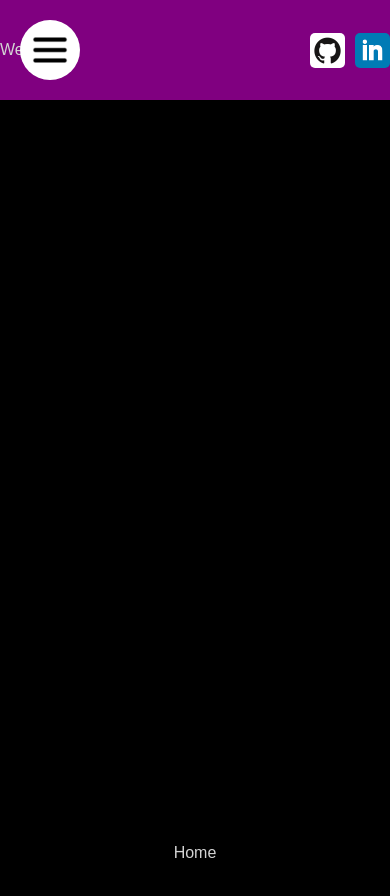
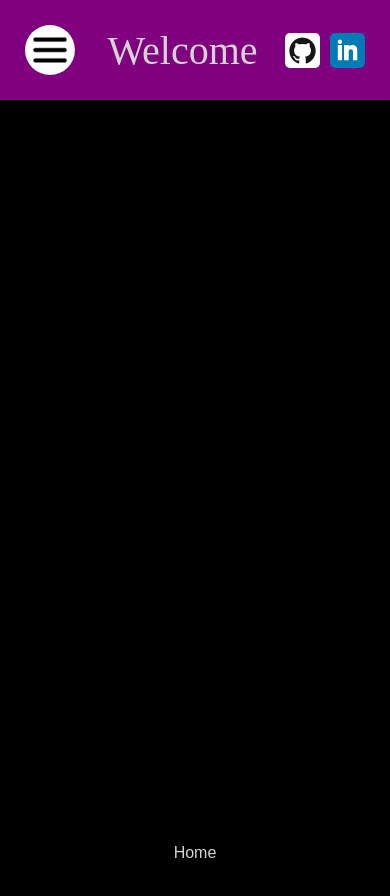
Before and after one commit to Kshitij-git24/Portfolio, a React (Create React App) app in the folder portfolio/: page / in a window 390 px wide. Shown: the top 896 px of the page. Built offline with nearby package versions, Linux system fonts and the light colour scheme.

Commit message:
responsive navbar

```diff
--- a/portfolio/src/components/Content.scss
+++ b/portfolio/src/components/Content.scss
@@ -10,15 +10,15 @@ html{
     font-family: "DM Sans", sans-serif, Arial, Helvetica;
 }
 
-// nav {
-//     text-align: center;
-//     position: fixed; /* Fix the navigation bar to the top */
-//     top: 0;
-//     width: 100%;
-//     background-color: #333; /* Add a background color for the navigation bar */
-//     padding: 10px; /* Add padding for better visibility */
-//     z-index: 1000; /* Ensure the navigation bar is above other elements */
-// }
+nav {
+    text-align: center;
+    position: fixed; /* Fix the navigation bar to the top */
+    top: 0;
+    width: 100%;
+    background-color: #333; /* Add a background color for the navigation bar */
+    padding: 10px; /* Add padding for better visibility */
+    z-index: 1000; /* Ensure the navigation bar is above other elements */
+}
 
 body{
     background-color: black;
--- a/portfolio/src/components/Navbar.js
+++ b/portfolio/src/components/Navbar.js
@@ -12,7 +12,10 @@ export default function Navbar() {
           <a href="https://github.com/Kshitij-git24" target="_blank">
             <img src={GitHub} alt="GitHub" />
           </a>
-          <a href="https://linkedin.com/in/kshitij-kiran-chaudhari">
+          <a
+            href="https://linkedin.com/in/kshitij-kiran-chaudhari"
+            target="_blank"
+          >
             <img src={LinkedIn} alt="LinkedIn" />
           </a>
         </div>
--- a/portfolio/src/components/Navbar.scss
+++ b/portfolio/src/components/Navbar.scss
@@ -3,16 +3,24 @@
     background-color: purple;
 
     .wrapper{
-        max-width:1300px;
+        max-width:1300;
         display: flex;
-        margin:auto;
+        margin-left:80px;
         align-items: center;
         justify-content: space-between;
         height: 100%;
 
+        span{
+            position: relative;
+            margin: auto;
+            font-family: Rubik Glitch ;
+            font-size: 40px;
+        }
+
         .logo{
             display: flex;
             gap:10px;
+            margin-right: 25px
 
         }
         .logo img{
@@ -21,6 +29,7 @@
             display:flex;
             box-sizing: border-box;
             border-radius: 5px;
+            ;
         }
     }
 
--- a/portfolio/src/components/Sidebar.js
+++ b/portfolio/src/components/Sidebar.js
@@ -18,7 +18,7 @@ export const Sidebar = () => {
       },
     },
     closed: {
-      clipPath: "circle(30px at 50px 50px)",
+      clipPath: "circle(25px at 50px 50px)",
       transition: {
         type: "spring",
         stiffness: 400,
--- a/portfolio/src/components/Sidebar.scss
+++ b/portfolio/src/components/Sidebar.scss
@@ -3,8 +3,11 @@
     font-display: column;
     align-items: center;
     justify-content: center;
-    background-color: white;
-    color:black;
+    // background-color: white;
+    position: fixed;
+    width:100px;
+    height: 100px;
+    z-index: 1000;
 
     .bg{
         position: fixed;
@@ -13,6 +16,7 @@
         bottom: 0;
         width: 400px;
         background:white;
+
         .links{
             position: absolute;
             width: 100%;
@@ -30,7 +34,15 @@
                 color:blue
             }
         }
+        button {
+            width: 50px;height: 50px;
+            border-radius: 50%;
+            position:fixed;
+            top: 25px;
+            left: 25px;
+            margin:auto
 
+        }
         button img{
             width: 50px;height: 50px;
             border-radius: 50%;
@@ -40,11 +52,11 @@
             background-color: white;
             border:none;
             color: black;
+            margin:auto
         }
 
         button:hover{
             cursor: pointer;
-
         }
 
 
```
